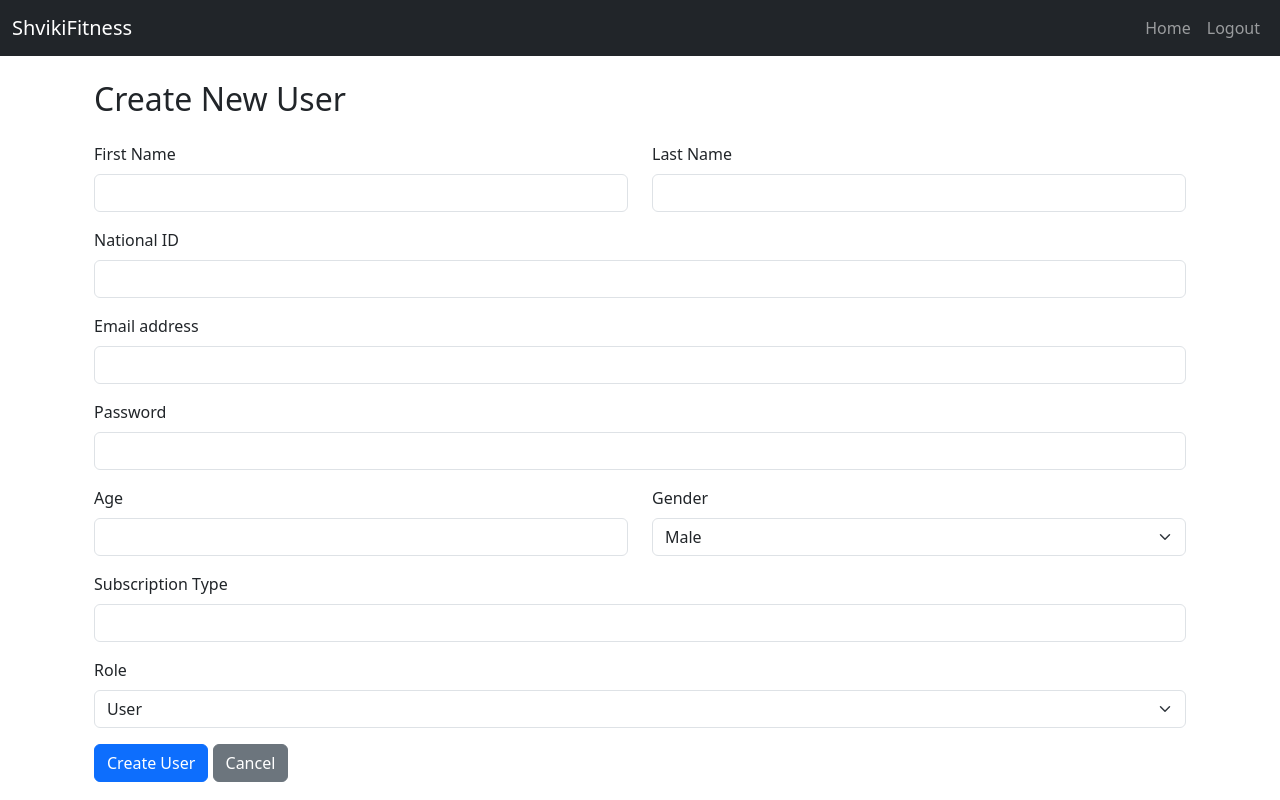
After one commit to alon-shviki/shviki-fitness, a Flask app: page /admin/create_user in a window 1280 px wide. The commit adds this page. Run offline with Flask 3, Linux system fonts and the light colour scheme; the visitor is signed in with stand-in values (Sample User, id 1).

Commit message:
add action for admin

```diff
--- a/app/__init__.py
+++ b/app/__init__.py
@@ -15,7 +15,6 @@ import requests
 
 # Initialize SQLAlchemy globally
 db = SQLAlchemy()
-
 
 
 # Attempts to connect to the MySQL database multiple times before failing.
@@ -165,6 +164,76 @@ def create_app():
         users = User.query.all()
         return render_template("dashboard.html", users=users)
 
+    # --------- Admin: Edit User --------- #
+    @app.route("/admin/edit_user/<int:user_id>", methods=["GET", "POST"])
+    def edit_user(user_id):
+        if session.get("role") != "admin":
+            flash("Access denied.", "danger")
+            return redirect(url_for("user_home"))
+
+        user_to_edit = User.query.get_or_404(user_id)
+
+        if request.method == "POST":
+            user_to_edit.first_name = request.form["first_name"]
+            user_to_edit.last_name = request.form["last_name"]
+            user_to_edit.email = request.form["email"]
+            user_to_edit.age = int(request.form["age"])
+            user_to_edit.gender = request.form["gender"]
+            user_to_edit.subscription = request.form["subscription"]
+            user_to_edit.role = request.form["role"]
+            db.session.commit()
+            flash(f"User {user_to_edit.email} has been updated.", "success")
+            return redirect(url_for("dashboard"))
+
+        return render_template("edit_user.html", user=user_to_edit)
+
+    # --------- Admin: Create User --------- #
+    @app.route("/admin/create_user", methods=["GET", "POST"])
+    def create_user():
+        if session.get("role") != "admin":
+            flash("Access denied.", "danger")
+            return redirect(url_for("user_home"))
+
+        if request.method == "POST":
+            if User.query.filter_by(email=request.form["email"]).first():
+                flash("Email already registered", "danger")
+                return redirect(url_for("create_user"))
+            if User.query.filter_by(national_id=request.form["national_id"]).first():
+                flash("National ID already registered", "danger")
+                return redirect(url_for("create_user"))
+
+            user = User(
+                first_name=request.form["first_name"],
+                last_name=request.form["last_name"],
+                national_id=request.form["national_id"],
+                email=request.form["email"],
+                password_hash=generate_password_hash(request.form["password"]),
+                age=int(request.form["age"]),
+                gender=request.form["gender"],
+                subscription=request.form["subscription"],
+                role=request.form["role"],
+            )
+            db.session.add(user)
+            db.session.commit()
+            flash(f"User {user.email} has been created.", "success")
+            return redirect(url_for("dashboard"))
+
+        return render_template("create_user.html")
+
+    # --------- Admin: Delete User --------- #
+    @app.route("/admin/delete_user/<int:user_id>", methods=["POST"])
+    def delete_user(user_id):
+        if session.get("role") != "admin":
+            flash("Access denied.", "danger")
+            return redirect(url_for("user_home"))
+
+        user = User.query.get_or_404(user_id)
+        db.session.delete(user)
+        db.session.commit()
+        flash("User deleted.", "info")
+
+        return redirect(url_for("dashboard"))
+
     # --------- Logout --------- #
     @app.route("/logout")
     def logout():
--- /dev/null
+++ b/app/templates/create_user.html
@@ -0,0 +1,57 @@
+{% extends "base.html" %}
+{% block content %}
+<div class="container">
+    <h2 class="mb-4">Create New User</h2>
+    <form method="POST" action="{{ url_for('create_user') }}">
+        <div class="row">
+            <div class="col-md-6 mb-3">
+                <label for="first_name" class="form-label">First Name</label>
+                <input type="text" class="form-control" id="first_name" name="first_name" required>
+            </div>
+            <div class="col-md-6 mb-3">
+                <label for="last_name" class="form-label">Last Name</label>
+                <input type="text" class="form-control" id="last_name" name="last_name" required>
+            </div>
+        </div>
+        <div class="mb-3">
+            <label for="national_id" class="form-label">National ID</label>
+            <input type="text" class="form-control" id="national_id" name="national_id" required>
+        </div>
+        <div class="mb-3">
+            <label for="email" class="form-label">Email address</label>
+            <input type="email" class="form-control" id="email" name="email" required>
+        </div>
+        <div class="mb-3">
+            <label for="password" class="form-label">Password</label>
+            <input type="password" class="form-control" id="password" name="password" required>
+        </div>
+        <div class="row">
+            <div class="col-md-6 mb-3">
+                <label for="age" class="form-label">Age</label>
+                <input type="number" class="form-control" id="age" name="age" required>
+            </div>
+            <div class="col-md-6 mb-3">
+                <label for="gender" class="form-label">Gender</label>
+                <select class="form-select" id="gender" name="gender">
+                    <option value="Male">Male</option>
+                    <option value="Female">Female</option>
+                    <option value="Other">Other</option>
+                </select>
+            </div>
+        </div>
+        <div class="mb-3">
+            <label for="subscription" class="form-label">Subscription Type</label>
+            <input type="text" class="form-control" id="subscription" name="subscription">
+        </div>
+        <div class="mb-3">
+            <label for="role" class="form-label">Role</label>
+            <select class="form-select" id="role" name="role">
+                <option value="user" selected>User</option>
+                <option value="admin">Admin</option>
+            </select>
+        </div>
+        <button type="submit" class="btn btn-primary">Create User</button>
+        <a href="{{ url_for('dashboard') }}" class="btn btn-secondary">Cancel</a>
+    </form>
+</div>
+{% endblock %}
```
Also changed, not shown: app/templates/dashboard.html (+11 -1 lines), app/templates/edit_user.html (added, +49 -0 lines).
